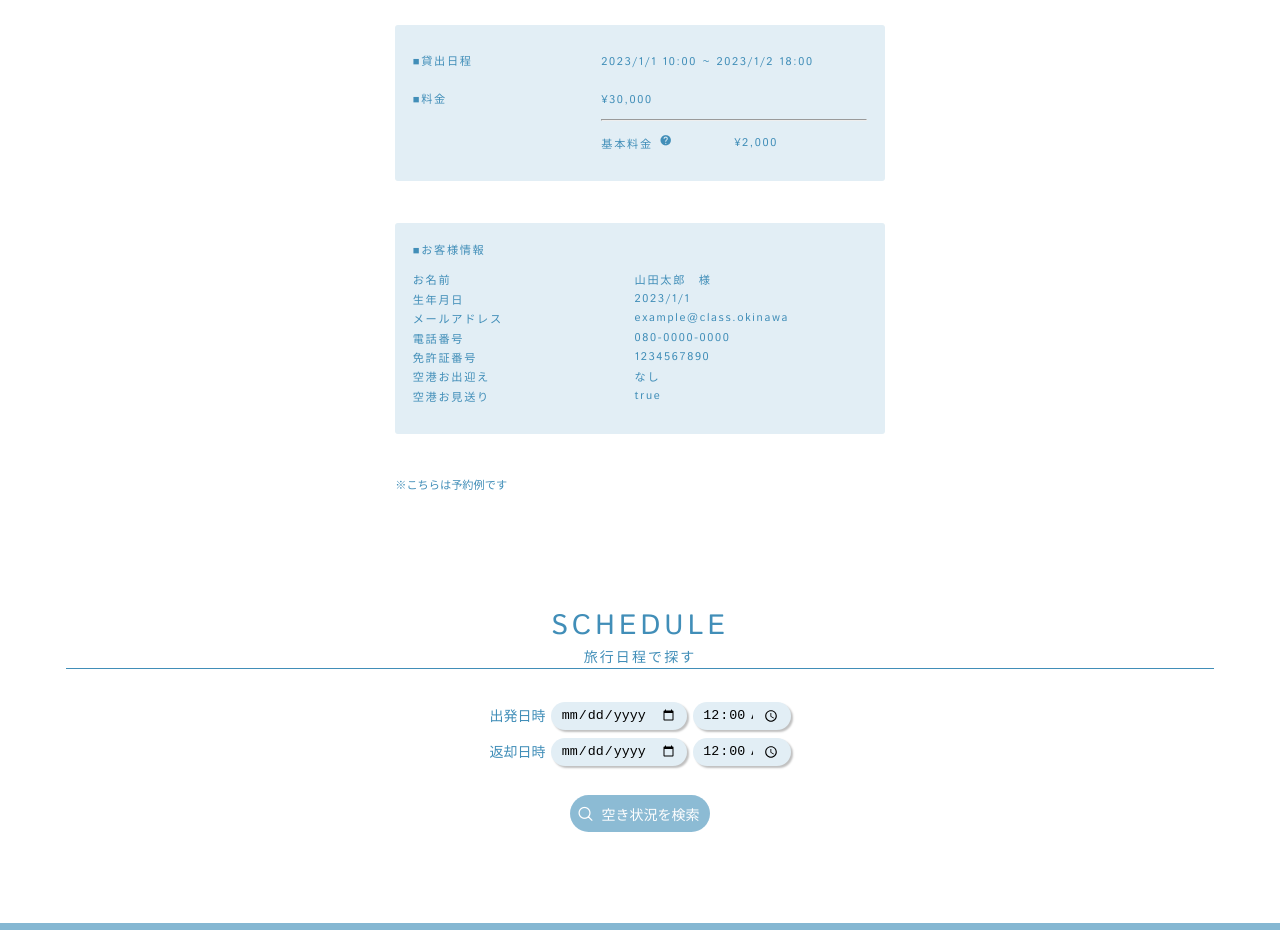
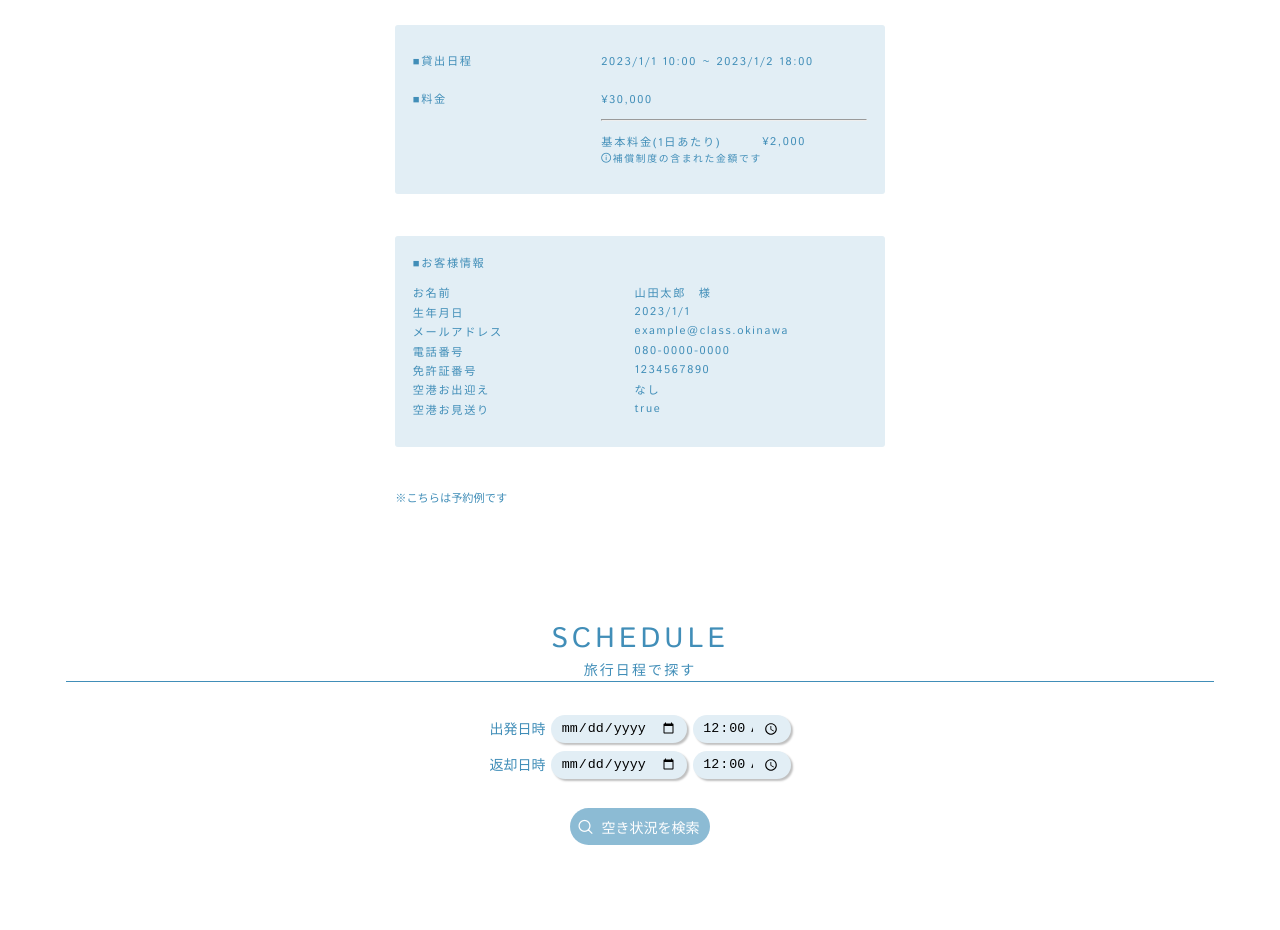
Before and after one commit to kentheboy/khufu-front-end, a Vue app: page / in a window 1280 px wide. Shown: the part 2920-3850 px from the top of the page. Built offline with nearby package versions, Linux system fonts and the light colour scheme.

Commit message:
add `additional-note` class

```diff
--- a/src/components/common/Information.vue
+++ b/src/components/common/Information.vue
@@ -24,10 +24,15 @@
                         <hr>
                         <dl class="price-detail">
                             <dt class="basic-price-title">
-                                基本料金
-                                <img class="insurance-price-help-icon" alt="" src="/images/@2x.png">
+                                基本料金(1日あたり)
                             </dt>
-                            <dd class="basic-price">¥{{ addCommas(reservationInfo.carInfos.basicFee) }}</dd>
+                            <dd class="basic-price">
+                                ¥{{ addCommas(reservationInfo.carInfos.basicFee) }}
+                            </dd>
+                            <dt class="additional-note">
+                                <i class="pi pi-info-circle"></i>
+                                <span>補償制度の含まれた金額です</span>
+                            </dt>
                             <dt
                                 v-if="reservationInfo.additionalService && reservationInfo.additionalService.akamineStaDelivery == 1"
                                 class="options-price-title"
@@ -217,9 +222,21 @@ export default {
                     @media screen and (max-width: 390px) {
                         height: 4rem
                     }
-                    dt, dd {
+                    dt {
                         margin: 0;
                         width: 50%;
+                    }
+                    dd {
+                        margin: 0;
+                        padding-left: 2rem;
+                        width: 50%;
+                    }
+                    .additional-note {
+                        font-size: .7rem;
+                        width: 100%;
+                        .pi {
+                            font-size: .7rem;
+                        }
                     }
                     .options-price-help {
                         position: absolute;
```
